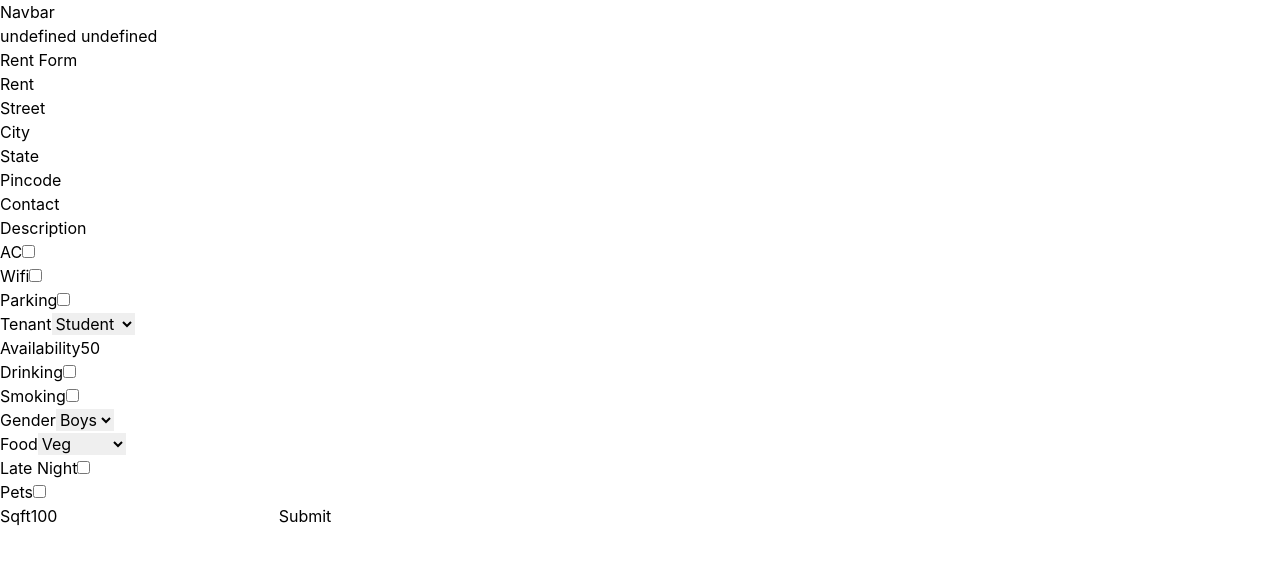
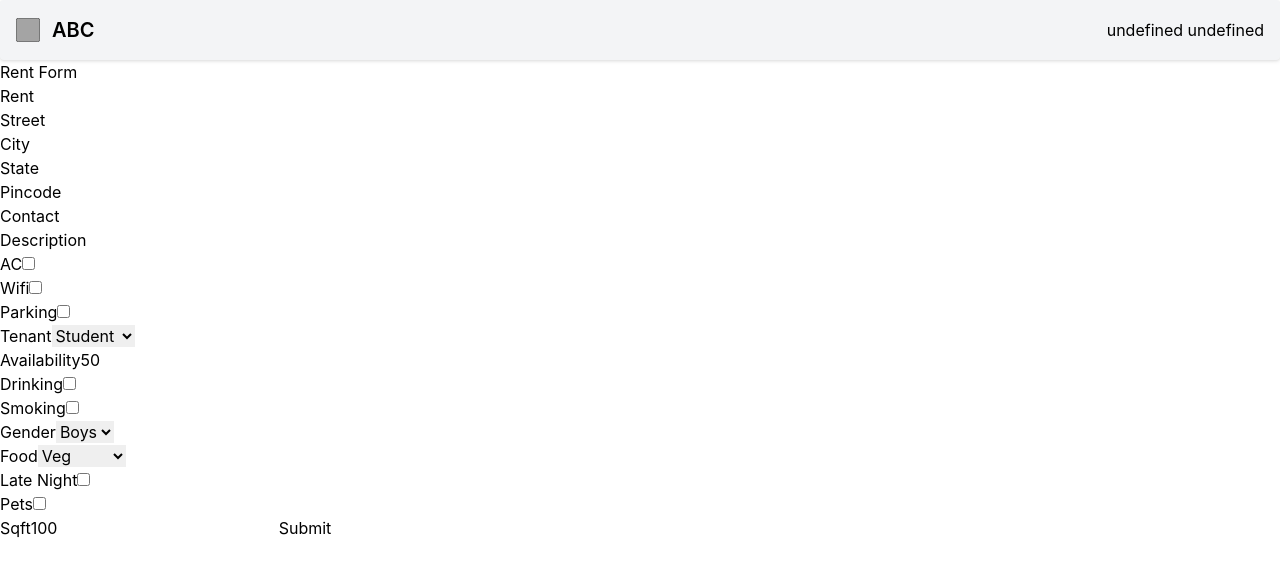
Before and after one commit to viveknamaye/ShareSpace, a React (Create React App) app: page /rent in a window 1280 px wide. Shown: the top 576 px of the page. Built offline with nearby package versions, Linux system fonts and the light colour scheme; no server answers.

Commit message:
:sparkles: add: navbar component

```diff
--- a/src/Components/Navbar.js
+++ b/src/Components/Navbar.js
@@ -4,6 +4,8 @@ import { getFirestore, collection, doc, setDoc } from "firebase/firestore";
 import { addDoc, getDoc } from "firebase/firestore";
 
 export default function Navbar(props) {
+  const shadow = { boxShadow: "0px 5px 2px 0px #9b9b9b78" };
+
   const [user, setUser] = useState({});
   useEffect(() => {
     if (props.user) {
@@ -21,8 +23,48 @@ export default function Navbar(props) {
   }, [props.user]);
   return (
     <div>
-      <h1>Navbar</h1>
-      <h1>{user ? `${user.fname} ${user.lname}` : "Not Logged In"}</h1>
+      {/* <h1 className="font-bold">Navbar</h1>
+      <h1>{user ? `${user.fname} ${user.lname}` : "Not Logged In"}</h1> */}
+
+      <nav class="drop-shadow bg-gray-100 border-gray-200 px-2 sm:px-4 py-4 rounded dark:bg-gray-900">
+        <div class="container flex flex-wrap items-center justify-between mx-auto">
+          <a href="/#" class="flex items-center">
+            <svg
+              width="24"
+              height="24"
+              viewBox="0 0 50 50"
+              fill="none"
+              xmlns="http://www.w3.org/2000/svg"
+            >
+              <rect
+                x="0.5"
+                y="0.5"
+                width="49"
+                height="49"
+                rx="4.5"
+                fill="#A4A4A4"
+                stroke="black"
+              />
+            </svg>
+
+            <span class="ml-3 self-center text-xl font-semibold whitespace-nowrap dark:text-white">
+              ABC
+            </span>
+          </a>
+          <div class="flex md:order-2">
+            {user ? (
+              `${user.fname} ${user.lname}`
+            ) : (
+              <button
+                type="button"
+                class="text-white bg-blue-700 hover:bg-blue-800 focus:ring-1 focus:outline-none focus:ring-blue-300 font-medium rounded-sm text-sm px-5 py-2.5 text-center mr-3 md:mr-0 dark:bg-blue-600 dark:hover:bg-blue-700 dark:focus:ring-blue-800"
+              >
+                Get Started
+              </button>
+            )}
+          </div>
+        </div>
+      </nav>
     </div>
   );
 }
```
